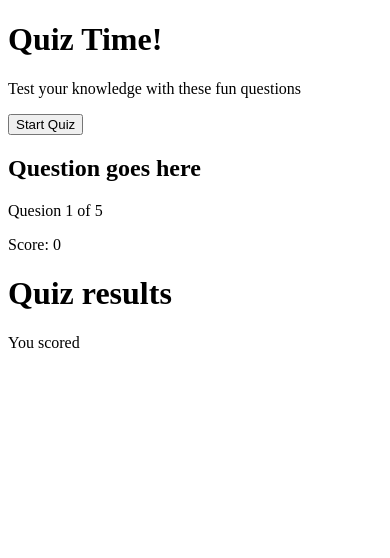
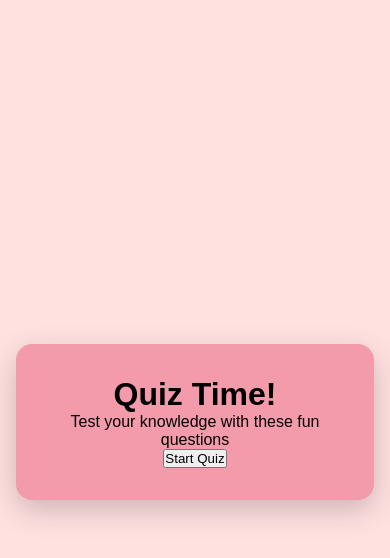
Before and after one commit to TabassumCS/1-Quiz-Game, a plain HTML site: page index.html in a window 390 px wide. Drawn offline with Linux system fonts and the light colour scheme.

Commit message:
style: add base layout, screen styling, and responsive container

```diff
--- a/index.html
+++ b/index.html
@@ -42,11 +42,11 @@
         <div class="screen" id="result-screen">
             <h1>Quiz results</h1>
             <div class="result-info">
-                <p>You scored</p>  <!--Span since final score will be dynamic-->
+                <p>You scored <span id="final-score">0</span>out of <span id="max-score">5</span></p>  <!--Span since final score will be dynamic-->
+                <div id="result-message">Good job</div>
             </div>
-
+            <button id="restart-btn">Restart Quiz</button>
         </div>
-
     </div>
 </body>
 </html>
--- a/style.css
+++ b/style.css
@@ -0,0 +1,40 @@
+/*Basic Reset*/
+
+
+* {
+    margin: 0;
+    padding: 0;
+    box-sizing: border-box; /*this is how the browser calculates the elements total width and height*/
+}
+
+body{
+    background-color: #FFE1E0;
+    display: flex;
+    justify-content: center;
+    align-items: center;
+    min-height: 100vh;
+    padding: 1rem;
+    font-family: sans-serif;
+}
+
+.container{
+    background-color:#F49BAB;
+    border-radius: 1rem;
+    box-shadow: 0 10px 30px rgba(0, 0, 0, 0.2);
+    width: 100%;
+    max-width: 600px;
+    overflow: hidden;
+    position: relative;
+}
+
+/* SCREENS */
+
+.screen{
+    display: none;
+    padding: 2rem;
+    text-align: center;
+}
+
+.screen.active{
+    display: block;
+}
```
